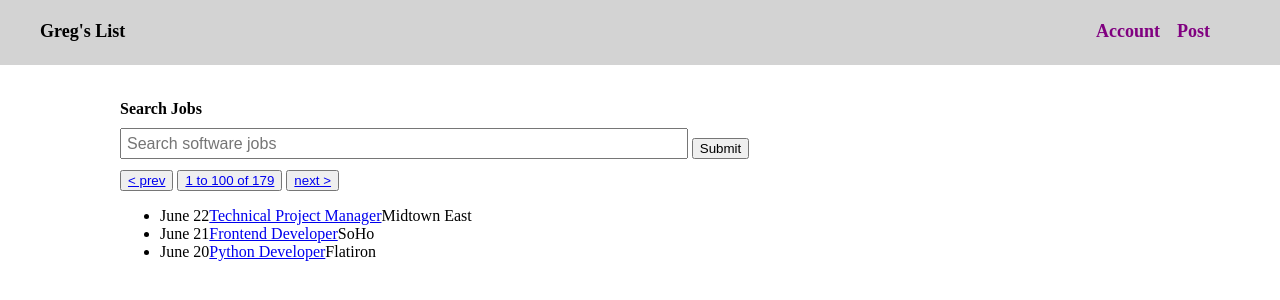
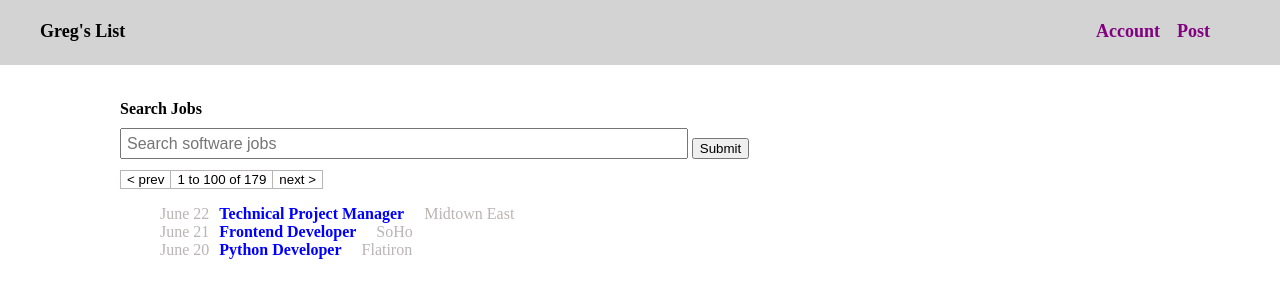
Before and after one commit to tachyla/GregsList, a plain HTML site: page index.html in a window 1280 px wide. Drawn offline with Linux system fonts and the light colour scheme.

Commit message:
styled .buttons class

```diff
--- a/main.css
+++ b/main.css
@@ -56,16 +56,25 @@ main {
 .searchcontainer form input:last-child {
 	vertical-align: bottom;
 }
-.listing ul {
-	/*remove bullets from .listing li */
+.buttons button {
+	background: transparent;
+	border-style: none;
+	border: 1px solid #BBB4B4;
+	margin-right: -5px;
+}
+.buttons button a {
+	text-decoration: none;
+	color: black;
+}
+.listings ul {
 	list-style: none;
 	color: #BBB4B4;
 }
-
-.listing li a {
+.listings li a {
 	margin-left: 10px;
 	margin-right: 20px;
 	margin-bottom: 5px;
+	font-weight: 600;
 	text-decoration: none;
 	color: blue;
 }
```
